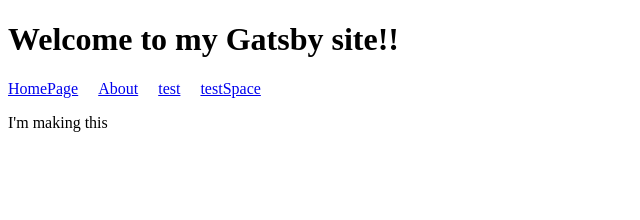
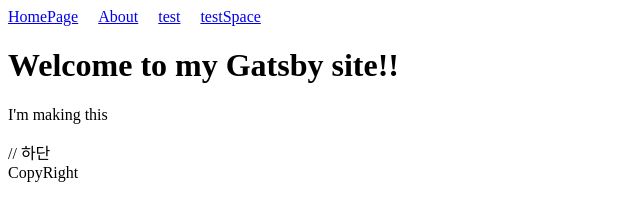
Before and after one commit to jeonjongyeong/my-blog-2022-05-31, a Gatsby site: page / in a window 1280 px wide. Shown: the whole page, without its empty margins (0-640 px from the left). Built offline with nearby package versions, Linux system fonts and the light colour scheme; Gatsby itself is replaced by a stand-in of ours.

Commit message:
layout 컴포넌트 추가

```diff
--- /dev/null
+++ b/src/components/layout.js
@@ -0,0 +1,26 @@
+import { Link } from "gatsby";
+import React from "react";
+
+function Layout({ children }) {
+  return (
+    //상단
+    <>
+      <main>
+        <div style={{ display: "flex", gap: 10 }}>
+          <Link to="/">HomePage</Link>
+          <br />
+          <Link to="/about">About</Link>
+          <br />
+          <Link to="/test">test</Link>
+          <br />
+          <Link to="/test-space">testSpace</Link>
+        </div>
+        {children}
+        // 하단
+        <div>CopyRight</div>
+      </main>
+    </>
+  );
+}
+
+export default Layout;
--- a/src/pages/index.js
+++ b/src/pages/index.js
@@ -1,15 +1,14 @@
-import { Link } from "gatsby";
 import React from "react";
-import Head from "../component/head";
+
+import Layout from "../components/layout";
 
 const IndexPage = () => {
   return (
-    <main>
+    <Layout>
       <title>HomePage</title>
       <h1>Welcome to my Gatsby site!!</h1>
-      <Head />
       <p>I'm making this</p>
-    </main>
+    </Layout>
   );
 };
 
```
Also changed, not shown: src/components/head.js (renamed from src/component/head.js).
